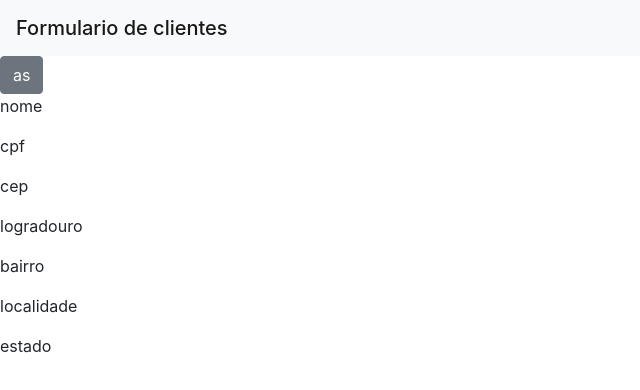
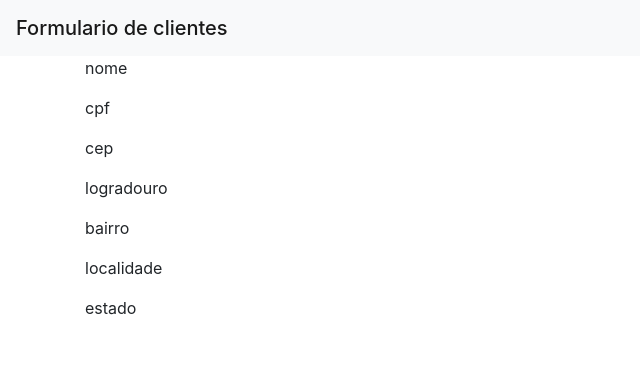
Before and after one commit to jonathassk/cedroTest, an Angular app: page / in a window 1280 px wide. Shown: the top 390 px of the page, without its empty margins (0-640 px from the left). Built offline with nearby package versions, Linux system fonts and the light colour scheme; data requests are answered from the project's data file.

Commit message:
iniciado form

```diff
--- a/src/app/app.component.html
+++ b/src/app/app.component.html
@@ -1,6 +1,5 @@
 <app-header></app-header>
-<div>
-  <button class="btn btn-secondary">as</button>
+<div class="container">
   <p>nome</p>
   <p>cpf</p>
   <p>cep</p>
```
